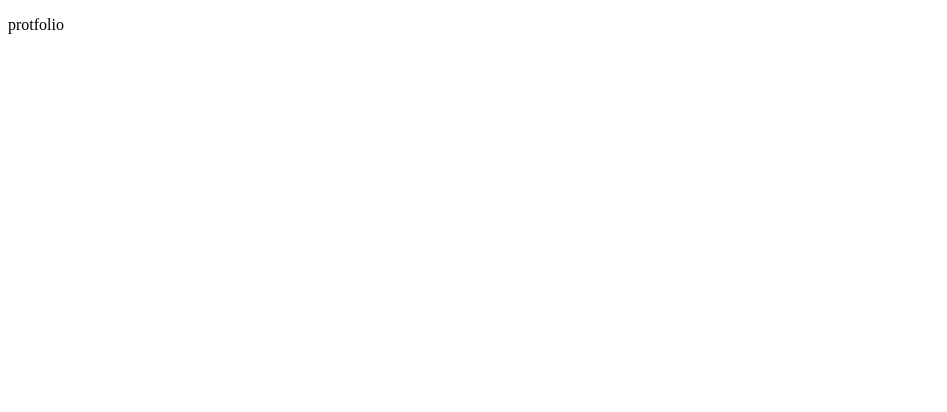
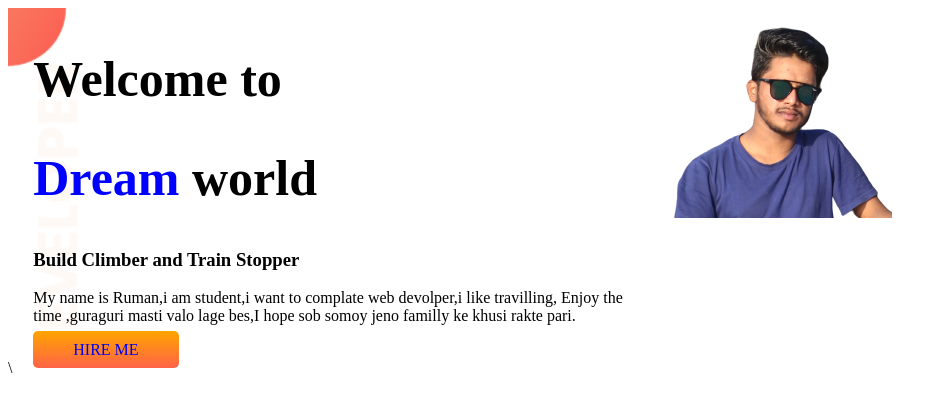
Before and after one commit to RumanBD/developer-protfolio, a plain HTML site: page index.html in a window 1280 px wide. Shown: the whole page, without its empty margins (0-947 px from the left). Drawn offline with Linux system fonts and the light colour scheme.

Commit message:
top bannar

```diff
--- a/index.html
+++ b/index.html
@@ -1,13 +1,35 @@
 <!DOCTYPE html>
 <html lang="en">
+
 <head>
     <meta charset="UTF-8">
     <meta http-equiv="X-UA-Compatible" content="IE=edge">
     <meta name="viewport" content="width=device-width, initial-scale=1.0">
     <title>Ruman-protfolio</title>
+    <link rel="preconnect" href="https://fonts.googleapis.com">
+    <link rel="preconnect" href="https://fonts.gstatic.com" crossorigin>
+    <link href="https://fonts.googleapis.com/css2?family=Poppins&display=swap" rel="stylesheet">
     <link rel="stylesheet" href="style.css">
 </head>
+
 <body>
-    <p>protfolio</p>
+    <section class="top-banner">
+        <div class="half-width">
+            <h1>Welcome to</h1>
+            <h1><span class="blue">Dream</span> world</h1>
+            <h3>Build Climber and Train Stopper</h3>
+            <p>My name is Ruman,i am student,i want to complate web devolper,i like travilling, Enjoy the time ,guraguri
+                masti valo lage bes,I hope sob somoy jeno familly ke khusi rakte pari.</p>
+            <a class="link-button" target="" href="https://www.linkedin.com/company/programminghero/">HIRE ME</a>
+
+        </div>
+
+        <div class="half-width">
+            <img src="images/rumanp.jpg.png" alt="">
+        </div>
+
+
+    </section>\
 </body>
+
 </html>
--- a/style.css
+++ b/style.css
@@ -0,0 +1,33 @@
+head{
+    font-family: 'Poppins', sans-serif;
+    margin: 0;
+
+ }
+h1{
+    font-size: 50px;
+
+}
+.blue{
+    color: blue;
+}
+section{
+    display: flex;
+}
+.half-width{
+    width: 50%;
+    padding-left: 2%;
+}
+.half-width image{
+width: 80%;
+}
+.link-button{
+    text-decoration: none;
+  background-image: linear-gradient(orange,tomato);
+    padding: 10px 40px;
+    border-radius: 5px;
+}
+
+.top-banner{
+    background-image: url(images/top-banner.png);
+    background-repeat: no-repeat;
+}
```
Also changed, not shown: images/dream-bg.png (added), images/exp-bg.png (added), images/jhankar.png (added), images/jhankar2.png (added), images/my-bg.png (added), images/my-bg2.png (added), images/rumanp.jpg.png (added), images/top-banner.png (added), showOff/ruman.jpg.jpg (added), showOff/rumanS.jpg.jpg (added), 7 other files.
